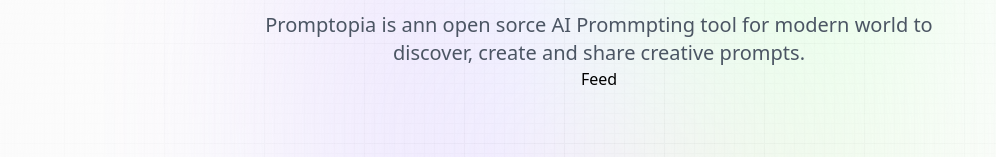
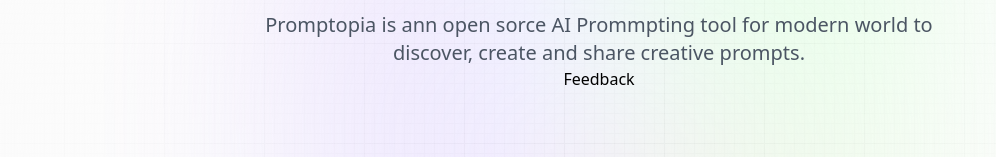
Before and after one commit to mikist23/Discover-Share-Ai, a Next.js app: page / in a window 1280 px wide. Shown: the part 262-419 px from the top of the page, without its empty margins (41-1037 px from the left). Built offline with nearby package versions, Linux system fonts and the light colour scheme.

Commit message:
updated feed cop

```diff
--- a/components/Feed.jsx
+++ b/components/Feed.jsx
@@ -2,7 +2,7 @@ import React from 'react'
 
 function Feed() {
   return (
-    <div>Feed</div>
+    <div>Feedback</div>
   )
 }
 
```
